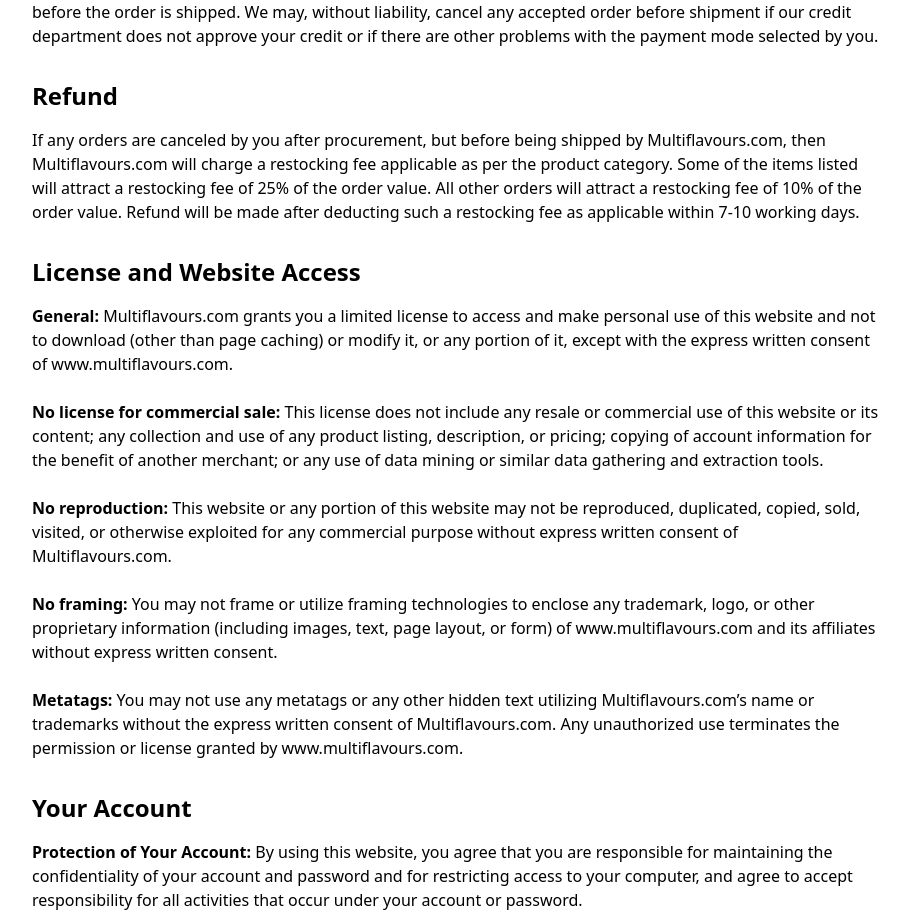
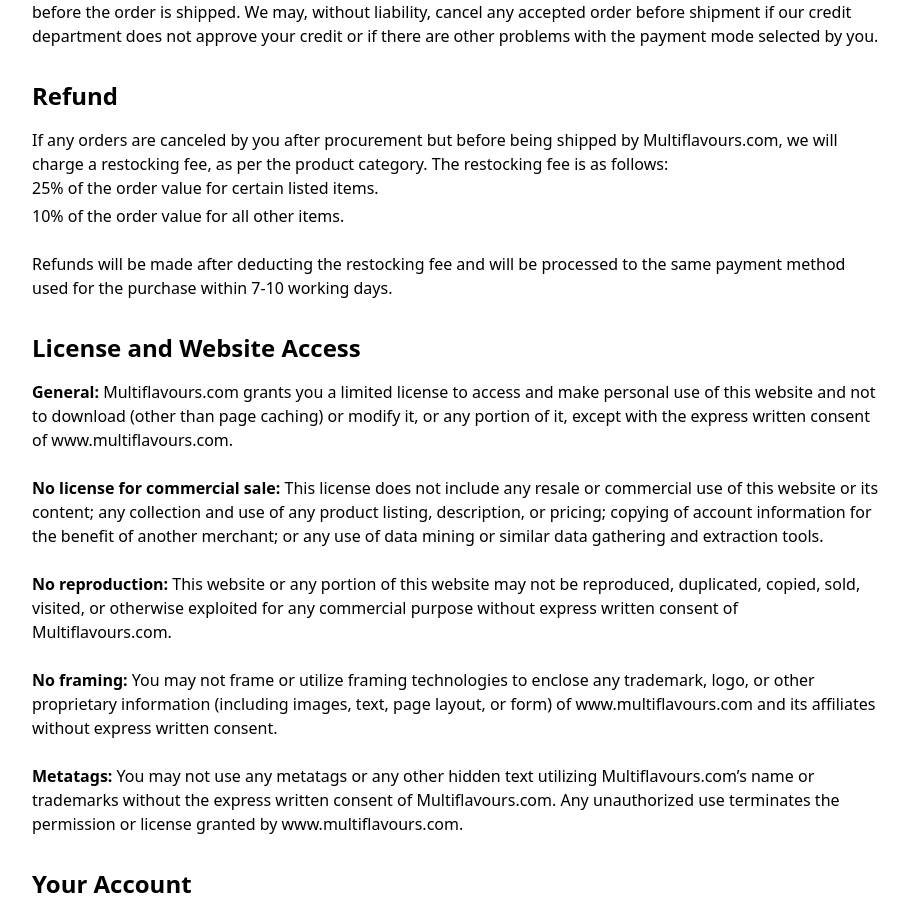
Before and after one commit to MenalinR/multiflavors, a React (Vite) app: page /Terms-Conditions in a window 1280 px wide. Shown: the part 1624-2544 px from the top of the page, without its empty margins (184-1093 px from the left). Built offline with nearby package versions, Linux system fonts and the light colour scheme.

Commit message:
changed refund

```diff
--- a/src/components/Terms/terms.jsx
+++ b/src/components/Terms/terms.jsx
@@ -80,11 +80,19 @@
 
     <h2 className="text-2xl font-semibold mt-8 mb-4">Refund</h2>
     <p className="mb-6">
-      If any orders are canceled by you after procurement, but before being shipped by
-      Multiflavours.com, then Multiflavours.com will charge a restocking fee applicable as per the
-      product category. Some of the items listed will attract a restocking fee of 25% of the order
-      value. All other orders will attract a restocking fee of 10% of the order value. Refund will
-      be made after deducting such a restocking fee as applicable within 7-10 working days.
+
+If any orders are canceled by you after procurement but before being shipped by Multiflavours.com, we will charge a restocking fee, as per the product category. The restocking fee is as follows:
+
+<p className="mb-6  ">
+<div className="flex items-center">
+25% of the order value for certain listed items.
+</div>
+<div className="flex items-center gap-3 mt-1">
+10% of the order value for all other items.
+</div>
+</p>
+
+Refunds will be made after deducting the restocking fee and will be processed to the same payment method used for the purchase within 7-10 working days.
     </p>
 
     <h2 className="text-2xl font-semibold mt-8 mb-4">License and Website Access</h2>
```
